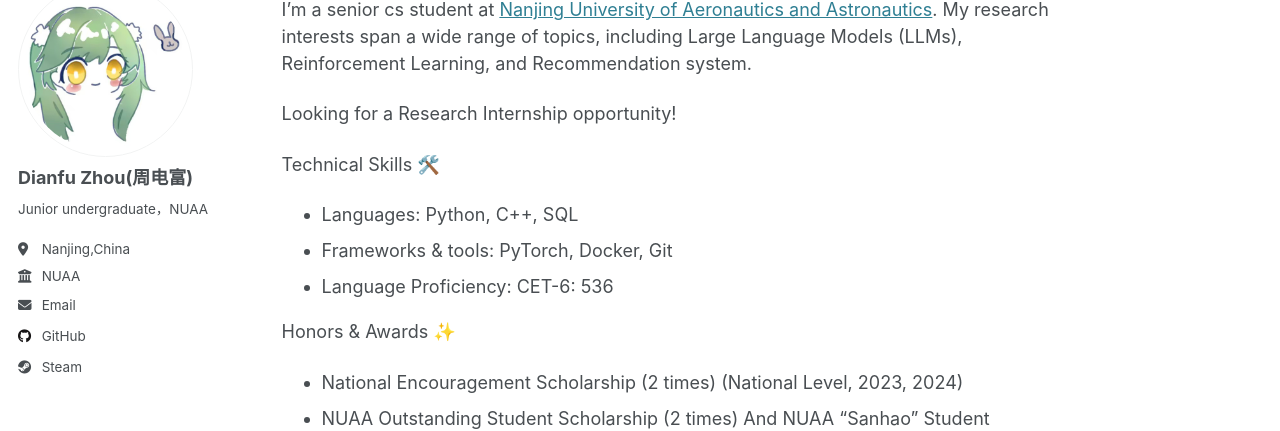
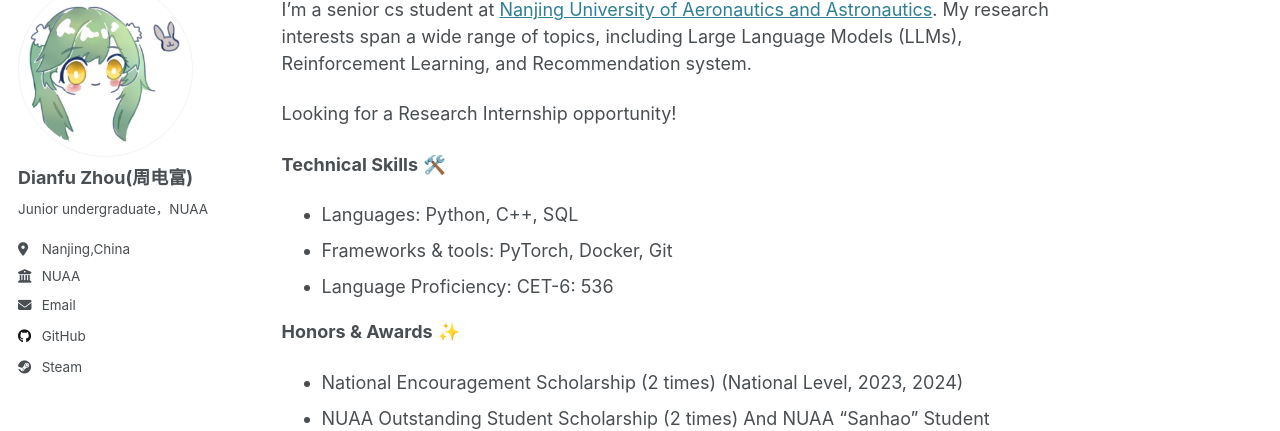
Before and after one commit to zhoudianfu/zhoudianfu.github.io, a Jekyll site: the page built from _pages/about.md, in a window 1280 px wide and 998 px high. Shown: the part 124-555 px from the top of the window. Built offline with Jekyll 4.4.1, drawn with Linux system fonts in a browser that asks for light colours.

```diff
--- a/_pages/about.md
+++ b/_pages/about.md
@@ -12,12 +12,12 @@ I'm a senior cs student at [Nanjing University of Aeronautics and Astronautics](
 
 Looking for a Research Internship opportunity!
 
-Technical Skills 🛠️
+**Technical Skills** 🛠️
 - Languages: Python, C++, SQL
 - Frameworks & tools: PyTorch, Docker, Git
 - Language Proficiency: CET-6: 536
 
-Honors & Awards ✨
+**Honors & Awards** ✨
 *   National Encouragement Scholarship (2 times) (National Level, 2023, 2024)
 *   NUAA Outstanding Student Scholarship (2 times) And NUAA "Sanhao" Student  (University Level, 2023, 2024)
 *   NUAA Academic Scholarship - First Prize (University Level, 2024)
```
